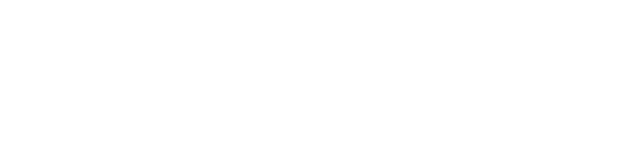
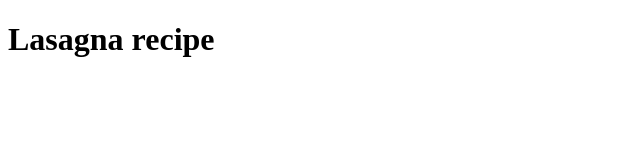
Before and after one commit to leoshliak/odin-recipes, a plain HTML site: page recipes/lasagna.html in a window 1280 px wide. Shown: the whole page, without its empty margins (0-640 px from the left). Drawn offline with Linux system fonts and the light colour scheme.

Commit message:
second test commit

```diff
--- a/recipes/lasagna.html
+++ b/recipes/lasagna.html
@@ -6,6 +6,6 @@
     <title>Document</title>
 </head>
 <body>
-
+    <h1>Lasagna recipe</h1>
 </body>
 </html>
```
